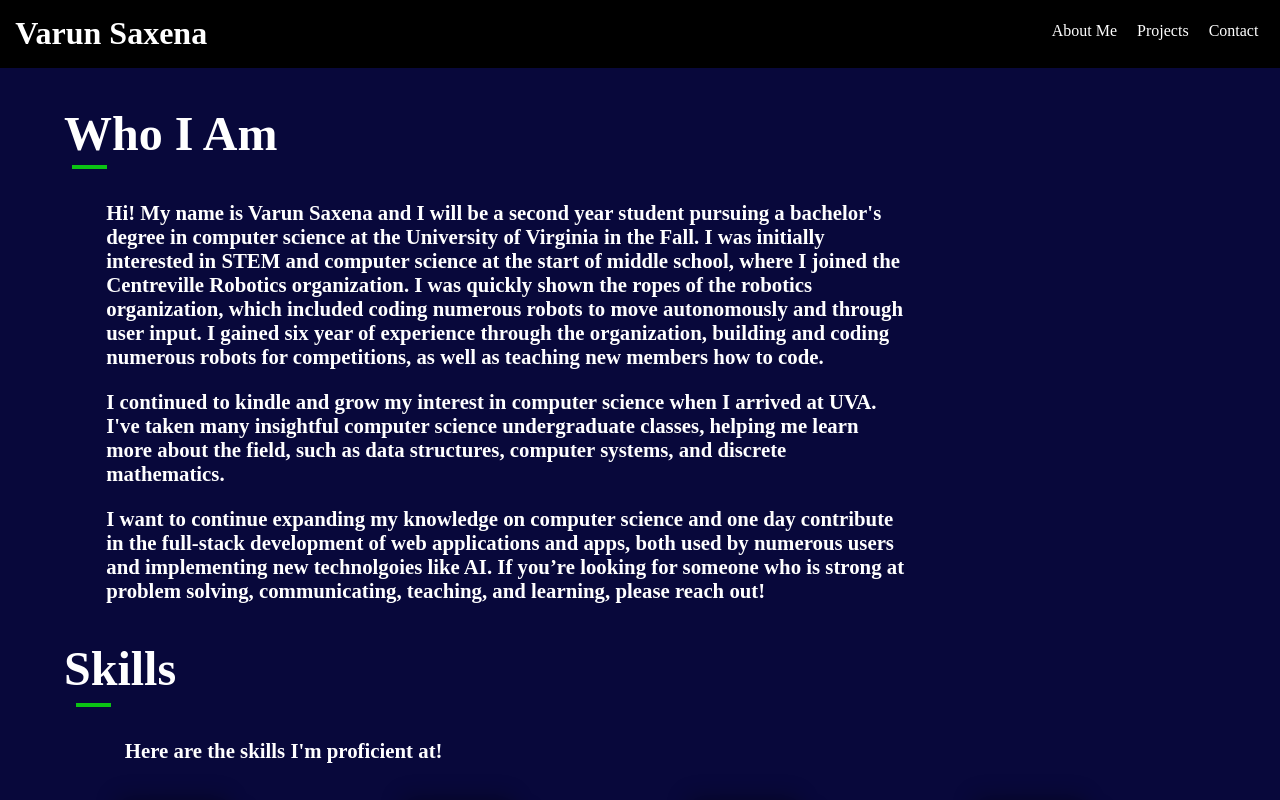
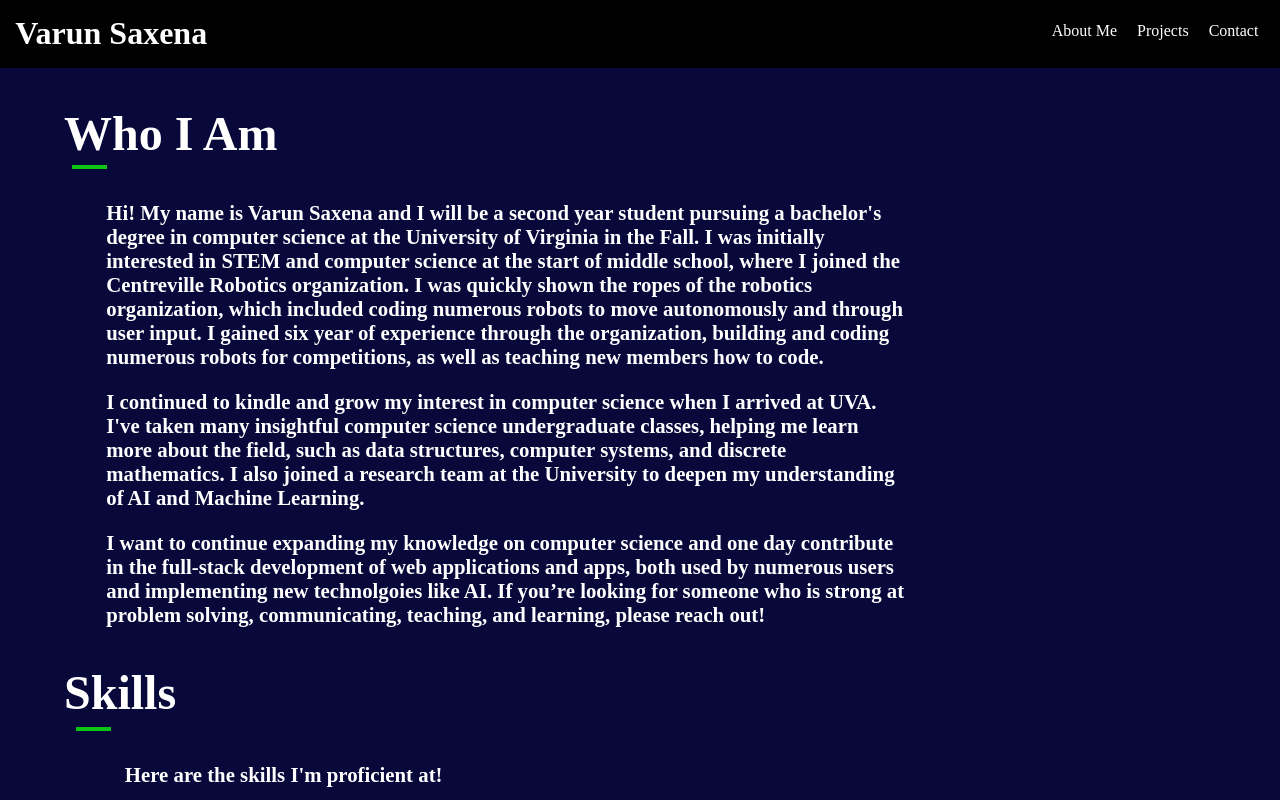
Before and after one commit to Varun-Saxena314/Varun-Saxena314.github.io, a React (Create React App) app: page /about in a window 1280 px wide. Shown: the top 800 px of the page. Built offline with nearby package versions, Linux system fonts and the light colour scheme.

Commit message:
research

```diff
--- a/src/about.js
+++ b/src/about.js
@@ -62,7 +62,8 @@ const About = () => {
             <p className='fade'>I continued to kindle and grow my interest in computer science when I arrived at UVA.
                 I've taken many insightful computer science undergraduate classes, helping me learn more about the field,
                 such as data structures,
-                computer systems, and discrete mathematics.
+                computer systems, and discrete mathematics. I also joined a research
+                team at the University to deepen my understanding of AI and Machine Learning.
             </p>
             <p className='fade'>I want to continue expanding my knowledge on computer
                 science and one day contribute in the full-stack development of web applications
```
